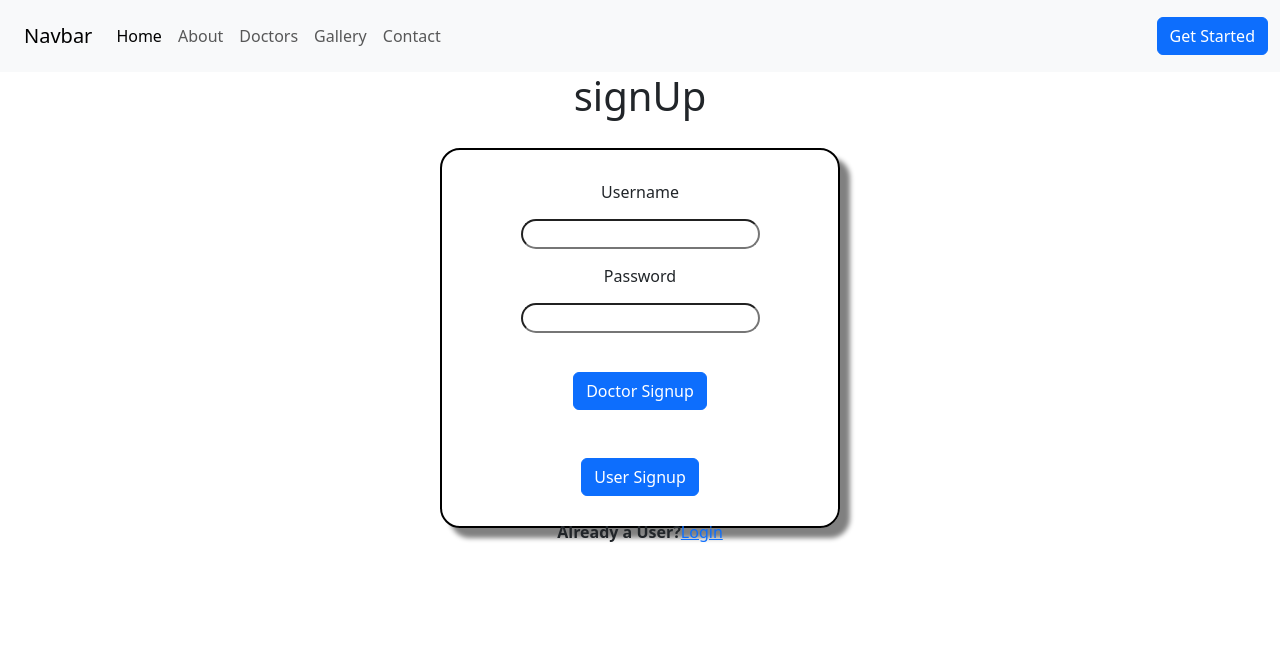
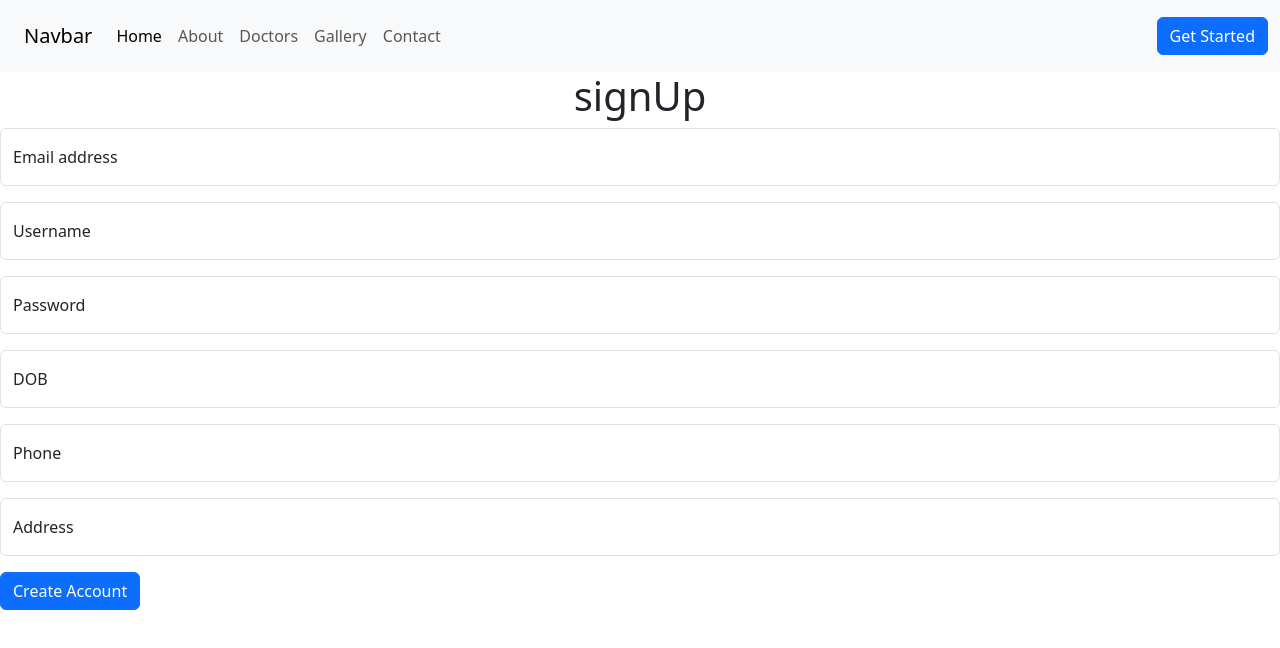
Before and after one commit to notamharshitha-dev/hospitalAppointmentSystemFrontEnd, a React (Vite) app: page /signUpPage in a window 1280 px wide. Shown: the top 648 px of the page. Built offline with nearby package versions, Linux system fonts and the light colour scheme.

Commit message:
frontend

```diff
--- a/src/app/store.js
+++ b/src/app/store.js
@@ -5,15 +5,17 @@ import { signUpAPi } from '../services/signUpApi'
 import { loginApi } from '../services/loginApi'
 import { contactApi } from '../services/contactApi'
 import { doctorsApi } from '../services/doctorsApi'
+import { patientApi } from '../services/patientApi'
 export const store = configureStore({
   reducer: {
     //[pokemonApi.reducerPath]: pokemonApi.reducer,
     [signUpAPi.reducerPath]:signUpAPi.reducer,
     [loginApi.reducerPath]:loginApi.reducer,
     [contactApi.reducerPath]:contactApi.reducer,
-    [doctorsApi.reducerPath]:doctorsApi.reducer
+    [doctorsApi.reducerPath]:doctorsApi.reducer,
+    [patientApi.reducerPath]:patientApi.reducer
   },
   middleware: (getDefaultMiddleware) =>
-    getDefaultMiddleware().concat(signUpAPi.middleware,loginApi.middleware,contactApi.middleware,doctorsApi.middleware),
+    getDefaultMiddleware().concat(signUpAPi.middleware,loginApi.middleware,contactApi.middleware,doctorsApi.middleware,patientApi.middleware),
 })
 setupListeners(store.dispatch)
--- a/src/components/Doctors/bookAppointment.jsx
+++ b/src/components/Doctors/bookAppointment.jsx
@@ -2,61 +2,52 @@ import { useFormik } from "formik";
 import React, { useState } from "react";
 import { useLocation } from "react-router-dom";
 import Navbar from "../../features/indexPage/navbar";
+import { useSendpatientAppointmentDetailsMutation } from "../../services/patientApi";
 function BookAppointment(){
     var {state}=useLocation();
-    console.log("In book appointment Page :::",state)
-    var [dateTime,setDateTime]=useState("")
-    var userForm=useFormik({
+    //console.log("In book appointment Page :::",state)
+    var [postPatientAppointmentDetailsFn]=useSendpatientAppointmentDetailsMutation()
+    var patientAppointmentDetails=useFormik({
         initialValues:{
-            name:"",
-            email:"",
-            phone:"",
-            address:"",
-            status:"pending"
+            patientId:window.localStorage.getItem("userId"),
+            doctorName:state.name,
+            doctorMail:state.email,
+            consultationFee:state.fees,
+            status:"pending",
+            appointmentDate:"",
+            time:"",
+
         },
         onSubmit:(values)=>{
             console.log(values);
+            postPatientAppointmentDetailsFn(values).then((res)=>{
+                console.log(res)
+            })
         }
     })
-    function dateAndTime(ev){
-        //console.dir(ev.target.value) ;
-        var dateAndTime=new Date(ev.target.value);
-        console.log(dateAndTime);
-        setDateTime(dateAndTime)
-    }
    return <div>
         <Navbar/>
         <div class="center">
             <div className="displayDoctorDiv" >
-                <h1>{state.name}</h1>
+                <form onSubmit={patientAppointmentDetails.handleSubmit} >
+                    <h1 >{state.name}</h1>
                 <h5>Consultation Fee:{state.fees}</h5>
                 <h5>Experience:{state.experience}</h5>
-                <h5>Speciality:{state.speciality}</h5>
-                <input type="datetime-local" onChange={(ev)=>{ dateAndTime(ev) }} />
-                <button className="btn btn-primary m-3 " >Book Appointment</button>
+                <h5>Speciality:{state.speciality}</h5><br />
+                <input type="date"  {...patientAppointmentDetails.getFieldProps("appointmentDate")}   /> <br /><br />
+                <div className="form-floating  ">
+                    <select className="form-select" id="floatingSelectDisabled" arsia-label="Floating label  select example" {...patientAppointmentDetails.getFieldProps("time")} >
+                        <option value="10:00-11:30">10:00-11:30</option>
+                        <option value="13:30-14:45">13:30-14:45</option>
+                        <option value="16:30-18:00">16:30-18:00</option>
+                        <option value="19:30-20:30">19:30-20:30</option>
+                    </select>
+                    <label htmlFor="floatingSelectDisabled">Select Time</label>
+                </div>
+                <button className="btn btn-primary m-3  bg-success " >Book Appointment</button>
+                </form>
              </div>
         </div>
-        {/* <form onSubmit={userForm.handleSubmit} >
-                <div className="form-floating mb-3">
-                    <input type="email" className="form-control" id="floatingInputDisabled" placeholder="name@example.com" {...userForm.getFieldProps("email")} />
-                    <label htmlFor="floatingInputDisabled">Email address</label>
-                </div>
-                <div className="form-floating mb-3">
-                    <input type="text" className="form-control" id="floatingInputDisabled" placeholder="Degree" {...userForm.getFieldProps("name")} />
-                    <label htmlFor="floatingInputDisabled">Name</label>
-                </div>
-                <div className="form-floating mb-3">
-                    <input type="text" className="form-control" id="floatingInputDisabled" placeholder="phone"  {...userForm.getFieldProps("phone")} />
-                    <label htmlFor="floatingInputDisabled">Phone</label>
-                </div>
-                <div className="form-floating mb-3">
-                    <input type="text" className="form-control" id="floatingInputDisabled" placeholder="Address" {...userForm.getFieldProps("address")} />
-                    <label htmlFor="floatingInputDisabled">Address</label>
-                </div>
-                <div class="d-grid gap-2 col-6 mx-auto">
-                    <button class="btn btn-primary" type="submit">Submit</button>
-                </div>
-            </form>*/}
     </div>
 }
 export default BookAppointment
--- a/src/components/login/login.jsx
+++ b/src/components/login/login.jsx
@@ -6,8 +6,6 @@ import { useState } from "react";
 function LoginPage(){
     var [getLoginFn]=useGetUserLoginByNameMutation();
     var [loginFailed,setLoginFailed]=useState(null);
-    var [role,setRole]=useState("");
-    console.log(role)
     var navigate=useNavigate()
     var loginForm=useFormik({
         initialValues:{
@@ -40,7 +38,7 @@ function LoginPage(){
                         <input type="text"id="username" class="inputBoxBorder" {...loginForm.getFieldProps("username")} />
                         <label htmlFor="password">Password</label>
                         <input type="password" id="password" class="inputBoxBorder" {...loginForm.getFieldProps("password")} />
-                        { window.localStorage.getItem("username") ? navigate("/homePage") : <button className="btn btn-primary " type="submit" onClick={()=>{ setRole("doctor") }} >Login </button> }  <br />
+                        { window.localStorage.getItem("username") ? navigate("/homePage") : <button className="btn btn-primary " type="submit"  >Login </button> }  <br />
                         <b>Not Yet Registered?</b><Link to="/signUpPage" >signUp</Link>   <br/><br />
                         { loginFailed!==null && <b className="text-danger" >{loginFailed}</b> }
                     </form>
--- a/src/components/signup/signUp.jsx
+++ b/src/components/signup/signUp.jsx
@@ -11,32 +11,54 @@ function SignUpPage(){
     var signUpForm=useFormik({
         initialValues:{
             "username":"",
-            "password":""
+            "password":"",
+            "dob":"",
+            "address":"",
+            "email":"",
+            "phone":"",
+            "role":"user"
         },
         onSubmit:(values)=>{
-           console.log({...values,role})
-           getNewUserFn({...values,role}).then((res)=>{
-            console.log(res);
-            navigate("/loginPage")
+           console.log(values)
+           getNewUserFn(values).then((res)=>{
+            console.log(res.data.newPatient._id);
+            window.localStorage.setItem("userId",res.data.newPatient._id)
+            navigate("/loginPage");
            })
         }
     })
 return<div>
         <Navbar/>
             <h1 className="text-center" >signUp</h1>
-            <div className="outerDiv" >
-                <div className="myContainer">
-                        <form onSubmit={signUpForm.handleSubmit} >
-                            <label htmlFor="username">Username</label>
-                            <input type="text"id="username" className="inputBoxBorder" {...signUpForm.getFieldProps("username")}  />
-                            <label htmlFor="password">Password</label>
-                            <input type="password" id="password" className="inputBoxBorder" {...signUpForm.getFieldProps("password")} />
-                            <button className="btn btn-primary m-4 " type="submit" onClick={()=>{ setRole("doctor") }} > Doctor Signup </button>
-                            <button className="btn btn-primary m-4 " type="submit" onClick={()=>{ setRole("user") }} > User Signup </button><br />
-                            <b>Already a User?</b><Link to="/loginPage" >Login</Link>
-                        </form>
+            <form onSubmit={signUpForm.handleSubmit} >
+                <div className="form-floating mb-3">
+                    <input type="email" className="form-control" id="floatingInputDisabled" placeholder="name@example.com" {...signUpForm.getFieldProps("email")} />
+                    <label htmlFor="floatingInputDisabled">Email address</label>
                 </div>
-            </div>
+                <div className="form-floating mb-3">
+                    <input type="text" className="form-control" id="floatingInputDisabled" placeholder="Degree" {...signUpForm.getFieldProps("username")} />
+                    <label htmlFor="floatingInputDisabled">Username</label>
+                </div>
+                <div className="form-floating mb-3">
+                    <input type="password" className="form-control" id="floatingInputDisabled" placeholder="Address" {...signUpForm.getFieldProps("password")} />
+                    <label htmlFor="floatingInputDisabled">Password</label>
+                </div>
+                <div className="form-floating mb-3">
+                    <input type="text" className="form-control" id="floatingInputDisabled" placeholder="Degree" {...signUpForm.getFieldProps("dob")} />
+                    <label htmlFor="floatingInputDisabled">DOB</label>
+                </div>
+                <div className="form-floating mb-3">
+                    <input type="text" className="form-control" id="floatingInputDisabled" placeholder="phone"  {...signUpForm.getFieldProps("phone")} />
+                    <label htmlFor="floatingInputDisabled">Phone</label>
+                </div>
+                <div className="form-floating mb-3">
+                    <input type="text" className="form-control" id="floatingInputDisabled" placeholder="Address" {...signUpForm.getFieldProps("address")} />
+                    <label htmlFor="floatingInputDisabled">Address</label>
+                </div>
+                <div className="d-grid gap-2 d-md-block">
+                    <button className="btn btn-primary" type="submit">Create Account</button>
+                </div>
+            </form>
     </div>
 }
 export default SignUpPage
--- a/src/features/indexPage/navbar.jsx
+++ b/src/features/indexPage/navbar.jsx
@@ -4,7 +4,8 @@ function Navbar(){
     const [isOpen, setIsOpen] = useState(false);
     var navigate=useNavigate()
     function logOutFn(){
-        window.localStorage.clear();
+        window.localStorage.removeItem("token");
+        window.localStorage.removeItem("username");
         navigate("/homePage");
     }
     return (
--- a/src/index.css
+++ b/src/index.css
@@ -87,7 +87,7 @@ body{
 }
 .displayDoctorDiv{
     background-color: rgb(175, 243, 220);
-    height: 350px;
+    height: 450px;
     width: 350px;
     text-align: center;
     padding: 50px;
--- a/src/services/loginApi.js
+++ b/src/services/loginApi.js
@@ -1,7 +1,7 @@
 import { createApi, fetchBaseQuery } from '@reduxjs/toolkit/query/react'
 export const loginApi = createApi({
   reducerPath: 'loginApi',
-  baseQuery: fetchBaseQuery({ baseUrl: 'https://hpa-backend-8nxf.onrender.com/login' }),
+  baseQuery: fetchBaseQuery({ baseUrl: 'https://hospital-appointment-system-jxhx.onrender.com/login' }),
   endpoints: (builder) => ({
     getUserLoginByName: builder.mutation({
       query: (User) => ({
--- /dev/null
+++ b/src/services/patientApi.js
@@ -0,0 +1,18 @@
+import { createApi, fetchBaseQuery } from '@reduxjs/toolkit/query/react'
+export const patientApi = createApi({
+  reducerPath: 'patientApi',
+  baseQuery: fetchBaseQuery({ baseUrl: 'https://hospital-appointment-system-jxhx.onrender.com/appointments' }),
+  endpoints: (builder) => ({
+    sendpatientAppointmentDetails: builder.mutation({
+      query: (patientAppointmentDetails) => ({
+            url:"/",
+            method:"POST",
+            body:patientAppointmentDetails
+      }),
+    }),
+  }),
+})
+
+// Export hooks for usage in functional components, which are
+// auto-generated based on the defined endpoints
+export const { useSendpatientAppointmentDetailsMutation  } = patientApi
--- a/src/services/signUpApi.js
+++ b/src/services/signUpApi.js
@@ -1,7 +1,7 @@
 import { createApi, fetchBaseQuery } from '@reduxjs/toolkit/query/react'
 export const signUpAPi = createApi({
   reducerPath: 'signUpAPi',
-  baseQuery: fetchBaseQuery({ baseUrl: 'https://hpa-backend-8nxf.onrender.com/signUp' }),
+  baseQuery: fetchBaseQuery({ baseUrl: 'https://hospital-appointment-system-jxhx.onrender.com/patient' }),
   endpoints: (builder) => ({
     getUserSignUpByName: builder.mutation({
       query: (newUser) => ({
```
